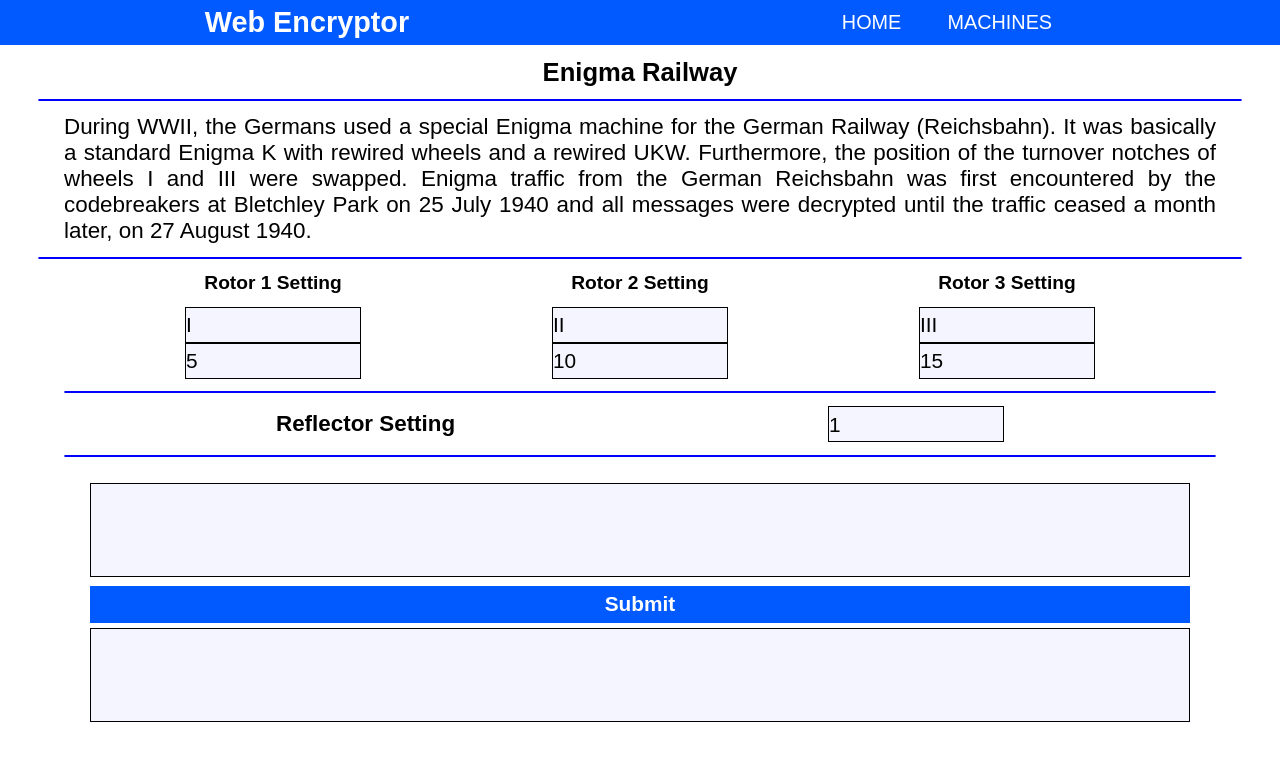
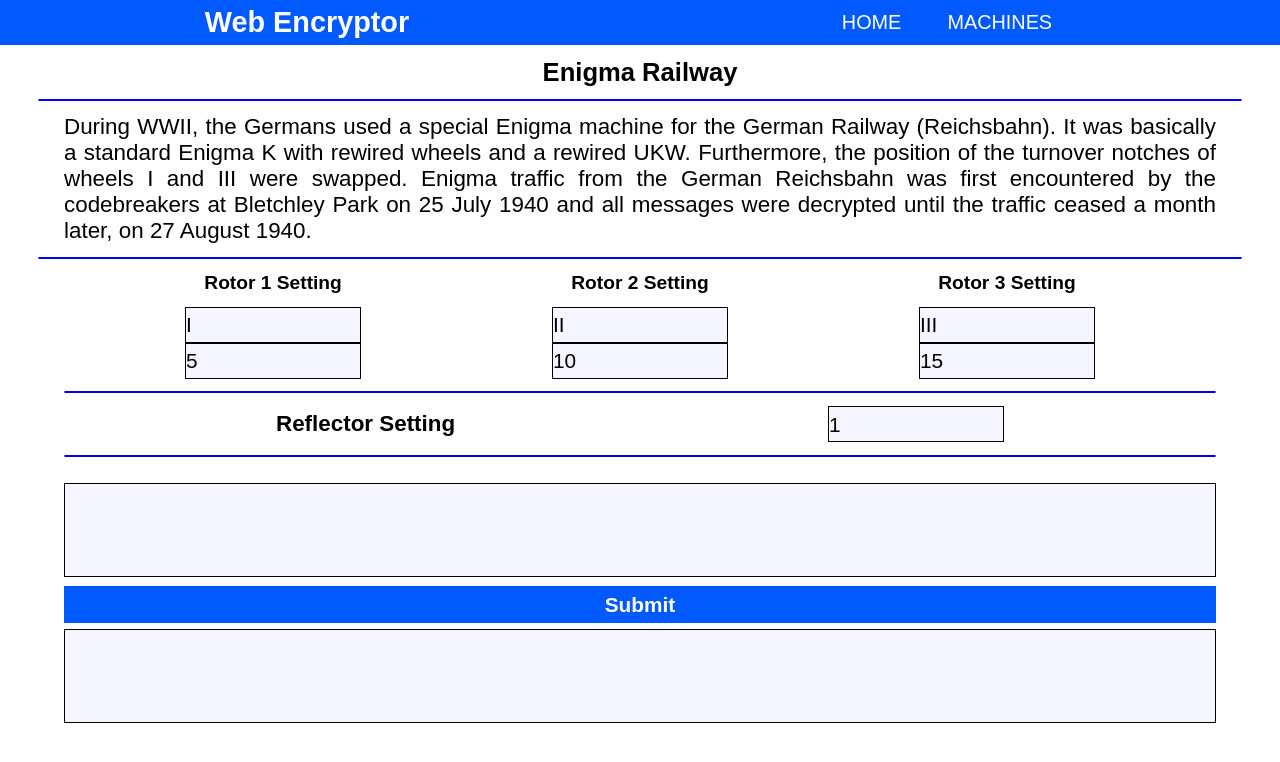
Before and after one commit to GabrielIDSM/Web-Encryptor, a React (Create React App) app: page /enigmarailway in a window 1280 px wide. Shown: the top 762 px of the page. Built offline with nearby package versions, Linux system fonts and the light colour scheme.

Commit message:
Message div modified

```diff
--- a/src/App.css
+++ b/src/App.css
@@ -250,7 +250,7 @@
 }
 
 .MessageRequestResponse{
-  margin: 2% 5% 2% 5%;
+  margin: 2% 3% 2% 3%;
   padding: 0% 2% 0% 2%;
   font-family: Arial, Helvetica, sans-serif;
 }
@@ -275,6 +275,14 @@
   font-size: calc(0.5rem + 1vw);
   font-weight: bolder;
   margin: 0.5% 0% 0.5% 0%;
+}
+
+.MessageRequestResponse button:hover{
+  background-color: rgb(30, 120, 255);
+}
+
+.MessageRequestResponse button:active{
+  background-color: rgb(0, 0, 155);
 }
 
 .FivePlugsTitle{
```
